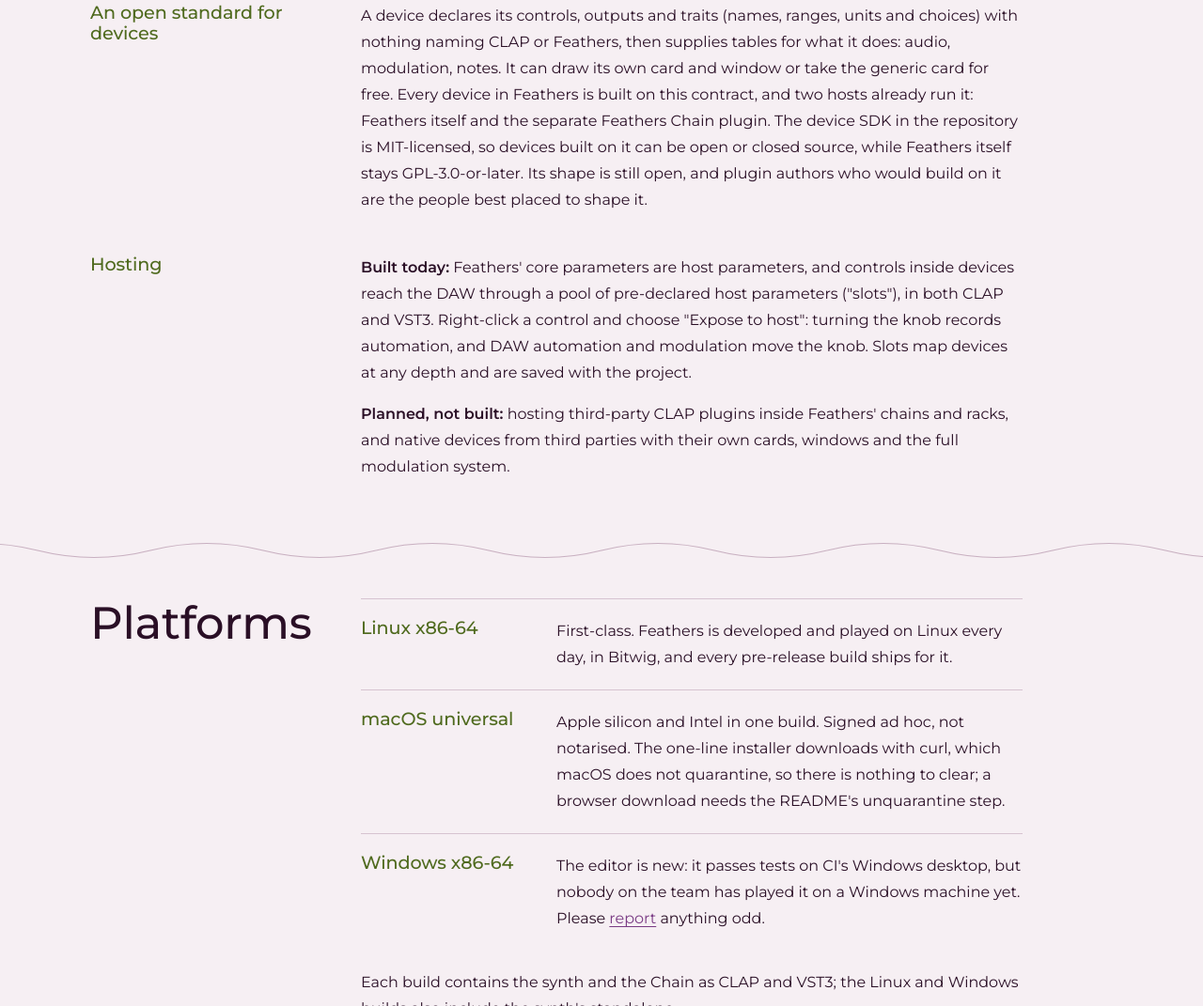
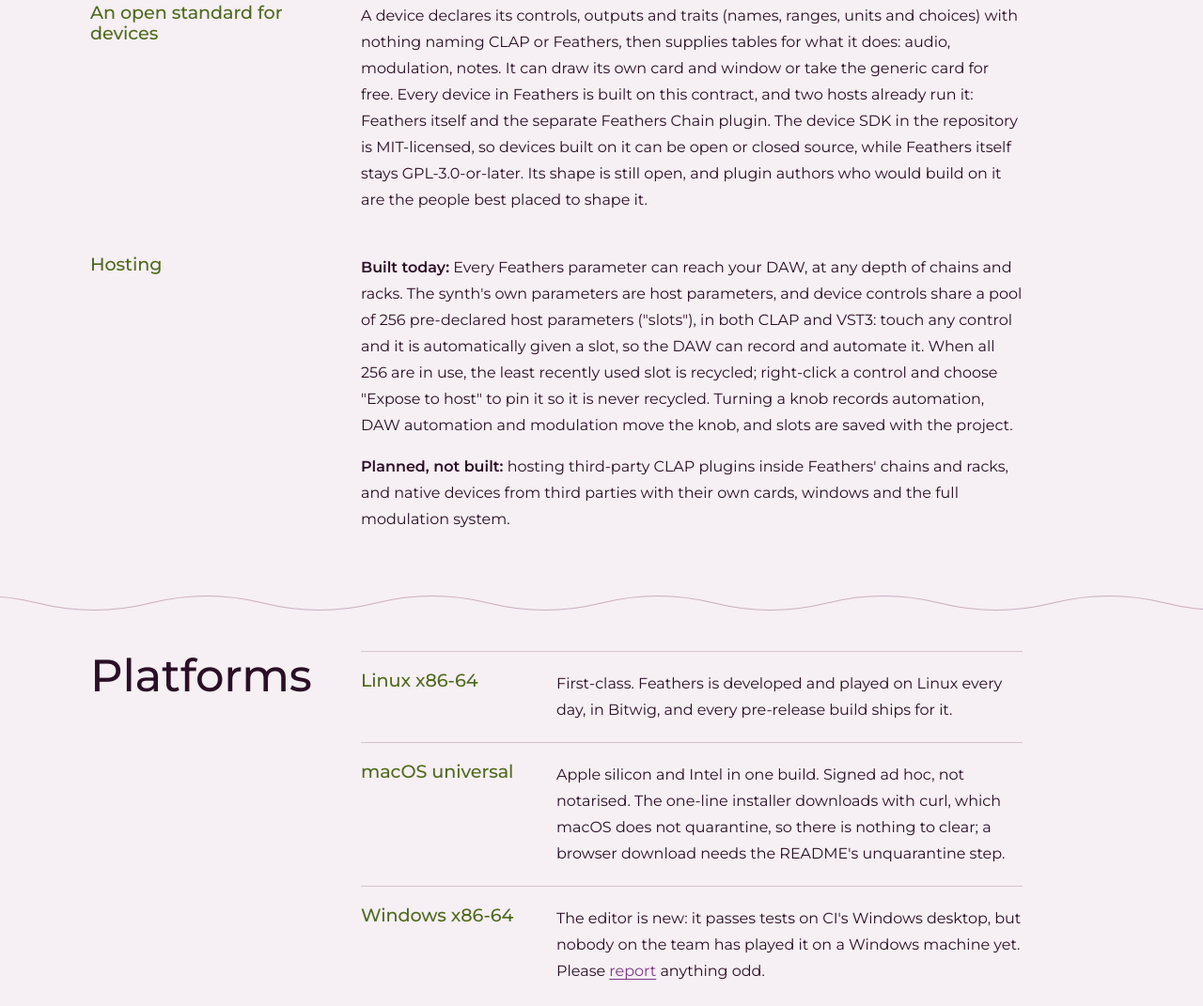
Before and after one commit to owlet-labs/feathers, a plain HTML site: page site/feathers/index.html in a window 1280 px wide. Shown: the part 6854-7925 px from the top of the page at 94% size. Drawn offline with Linux system fonts and the light colour scheme.

Commit message:
Website: host slots are automatic for any control you touch, at any depth
Co-Authored-By: Claude Opus 5.5 <noreply@anthropic.com>

```diff
--- a/site/feathers/index.html
+++ b/site/feathers/index.html
@@ -130,7 +130,7 @@
 
 	<div class="wrap sec sub">
 		<h3>Hosting</h3>
-		<p><strong>Built today:</strong> Feathers' core parameters are host parameters, and controls inside devices reach the DAW through a pool of pre-declared host parameters ("slots"), in both CLAP and VST3. Right-click a control and choose "Expose to host": turning the knob records automation, and DAW automation and modulation move the knob. Slots map devices at any depth and are saved with the project.</p>
+		<p><strong>Built today:</strong> Every Feathers parameter can reach your DAW, at any depth of chains and racks. The synth's own parameters are host parameters, and device controls share a pool of 256 pre-declared host parameters (&quot;slots&quot;), in both CLAP and VST3: touch any control and it is automatically given a slot, so the DAW can record and automate it. When all 256 are in use, the least recently used slot is recycled; right-click a control and choose &quot;Expose to host&quot; to pin it so it is never recycled. Turning a knob records automation, DAW automation and modulation move the knob, and slots are saved with the project.</p>
 		<p><strong>Planned, not built:</strong> hosting third-party CLAP plugins inside Feathers' chains and racks, and native devices from third parties with their own cards, windows and the full modulation system.</p>
 	</div>
 </section>
```
